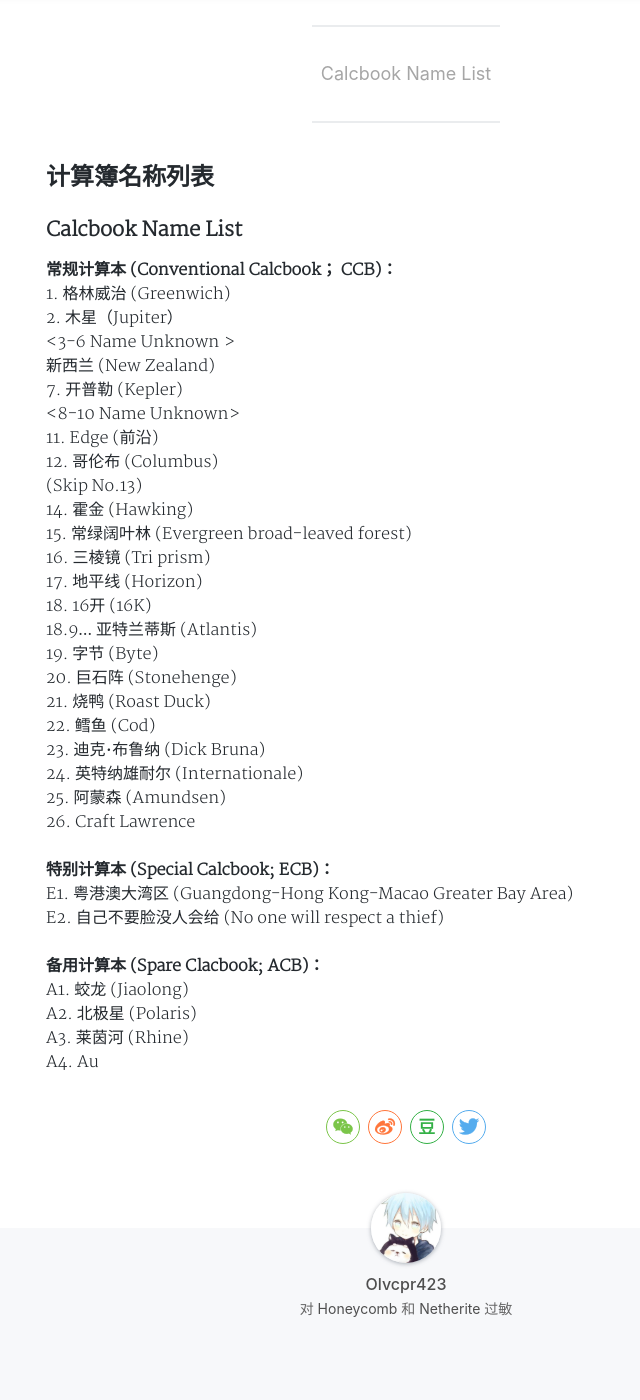
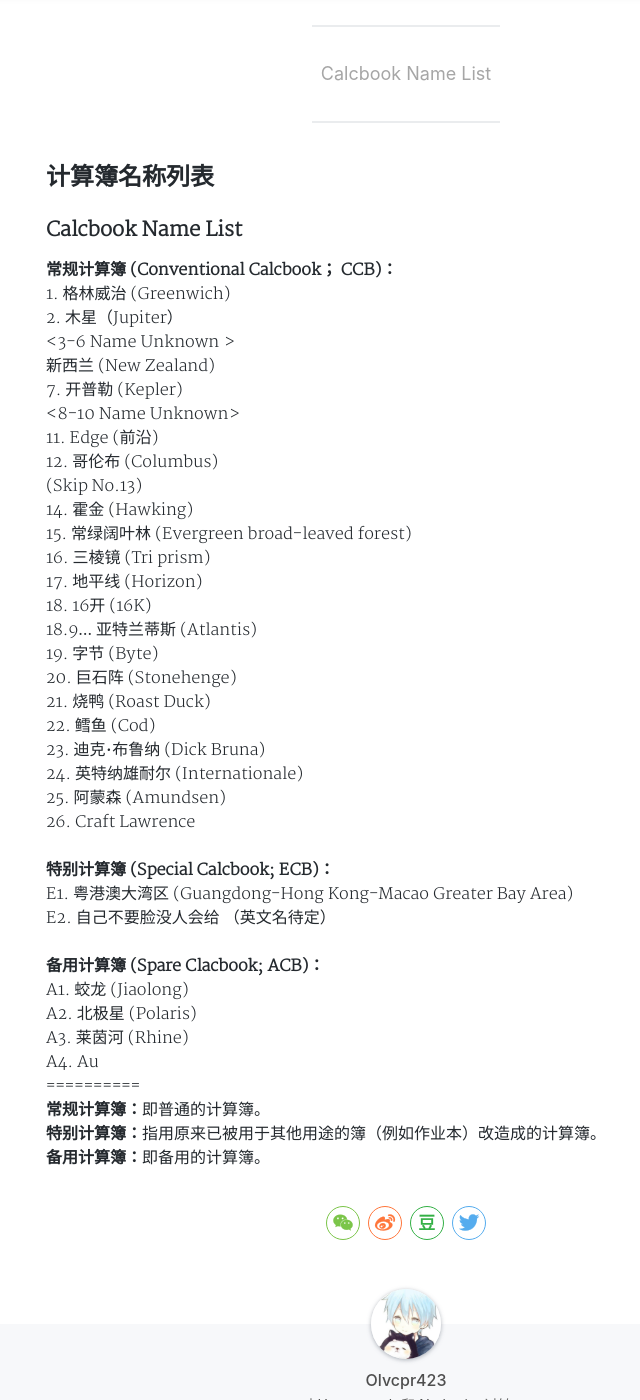
Before and after one commit to Olvcpr423/Olvcpr423.github.io, a Jekyll site: the page built from CBNL.html, in a window 1280 px wide and 1400 px high, scrolled down 475 px. Shown: the whole window, without its empty margins (234-874 px from the left). Built offline with Jekyll 4.4.1, drawn with Linux system fonts in a browser that asks for light colours; nearby versions of some CDN libraries; a style sheet for code colours, icons or effects is not loaded.

Commit message:
Update CBNL.html

```diff
--- a/CBNL.html
+++ b/CBNL.html
@@ -11,7 +11,7 @@ tags: 计算簿 Calcbook
 <h2>计算簿名称列表</h2>
 <h3>Calcbook Name List</h3>
 
-<b>常规计算本 (Conventional Calcbook； CCB)：</b>
+<b>常规计算簿 (Conventional Calcbook； CCB)：</b>
 <br>
 1.  格林威治 (Greenwich)
 <br>
@@ -60,14 +60,14 @@ tags: 计算簿 Calcbook
 26.  Craft Lawrence
 <br>
 <br>
-<b>特别计算本 (Special Calcbook; ECB)：</b>
+<b>特别计算簿 (Special Calcbook; ECB)：</b>
 <br>
 E1.  粤港澳大湾区 (Guangdong-Hong Kong-Macao Greater Bay Area)
 <br>
-E2.  自己不要脸没人会给 (No one will respect a thief)
+E2.  自己不要脸没人会给 （英文名待定）
 <br>
 <br>
-<b>备用计算本 (Spare Clacbook; ACB)：</b>
+<b>备用计算簿 (Spare Clacbook; ACB)：</b>
 <br>
 A1. 蛟龙 (Jiaolong)
 <br>
@@ -76,3 +76,9 @@ A2. 北极星 (Polaris)
 A3. 莱茵河 (Rhine)
 <br>
 A4. Au
+<br>
+==========
+<br>
+<b>常规计算簿：</b>即普通的计算簿。<br>
+<b>特别计算簿：</b>指用原来已被用于其他用途的簿（例如作业本）改造成的计算簿。<br>
+<b>备用计算簿：</b>即备用的计算簿。<br>
```
